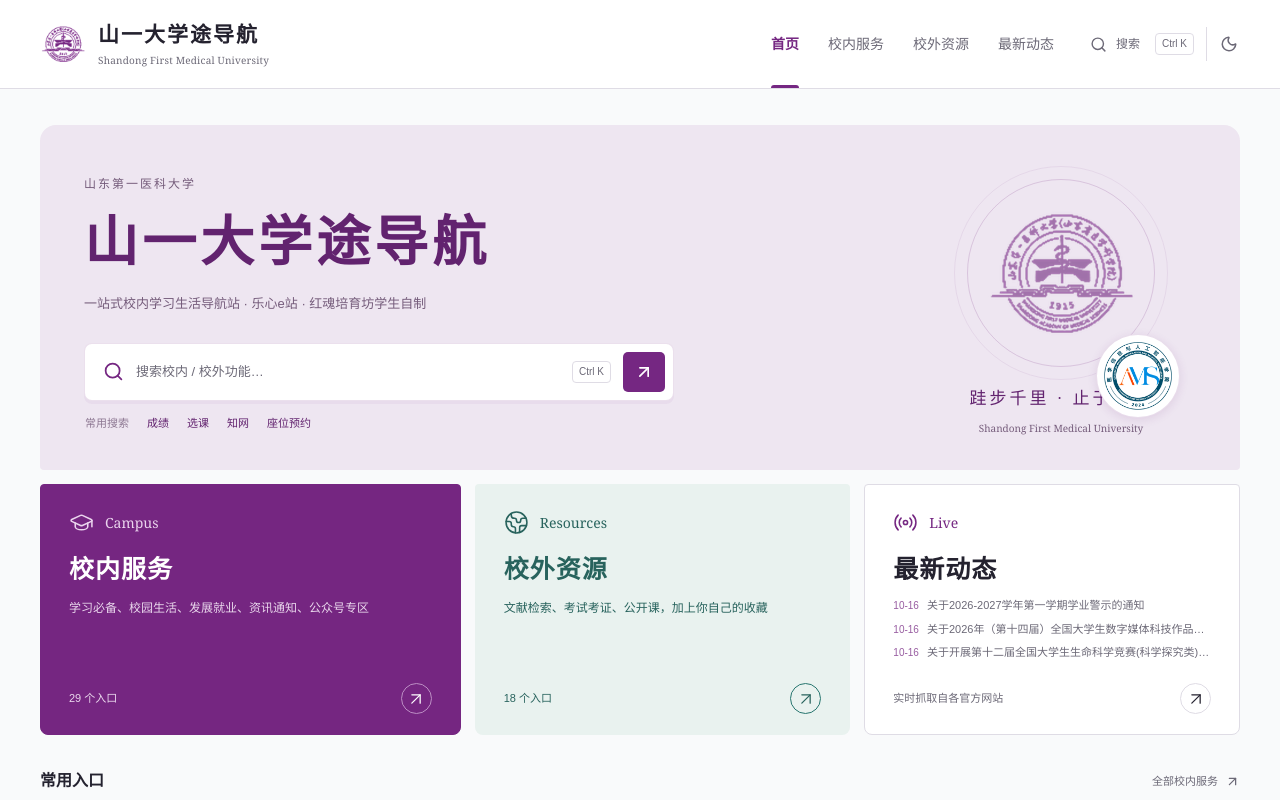
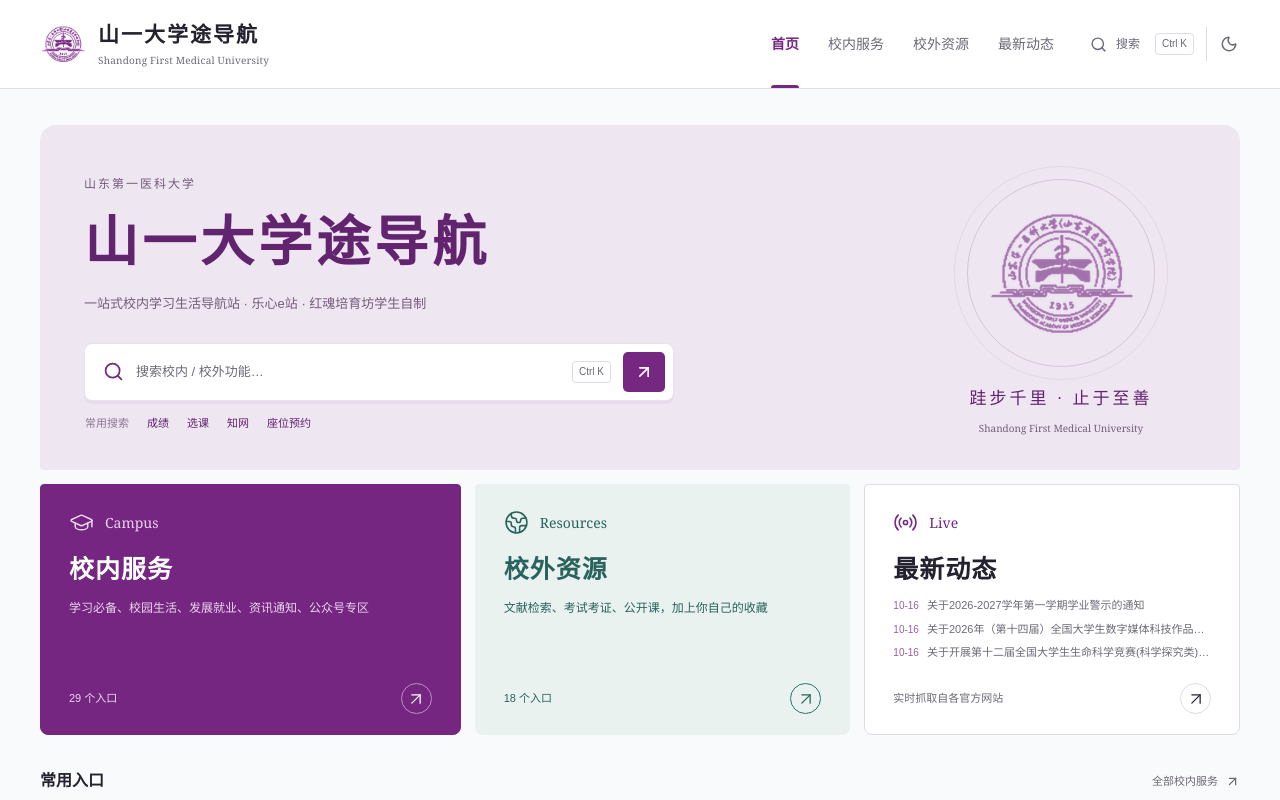
Before and after one commit to Tyh-257349/sdfmu-nav, a React (Vite) app: page / in a window 1280 px wide. Shown: the top 800 px of the page. Built offline with nearby package versions, Linux system fonts and the light colour scheme.

Commit message:
revert: 首页撤下院徽

```diff
--- a/src/index.css
+++ b/src/index.css
@@ -77,8 +77,6 @@
 .search-suggestions button { color: var(--hero-ink); text-underline-offset: 4px; }
 .search-suggestions button:hover { text-decoration: underline; }
 .university-imprint { text-align: center; color: var(--hero-ink); position: relative; padding: 14px 0 0; }
-.imprint-college { position: absolute; right: 6%; top: 62%; width: 84px; height: 84px; background: hsl(var(--card)); border: 1px solid hsl(var(--primary) / .15); border-radius: 50%; padding: 7px; box-shadow: 0 2px 10px hsl(var(--primary) / .12); }
-.imprint-college img { width: 100%; height: 100%; object-fit: contain; }
 .imprint-orbit { width: 188px; height: 188px; border: 1px solid hsl(var(--primary) / .18); border-radius: 50%; margin: 0 auto 19px; padding: 16px; outline: 1px solid hsl(var(--primary) / .08); outline-offset: 12px; }
 .imprint-orbit img { width: 100%; height: 100%; object-fit: contain; opacity: .6; mix-blend-mode: multiply; }
 .university-imprint p { font: 17px/1.5 var(--serif); letter-spacing: 3px; }
--- a/src/pages/Home.tsx
+++ b/src/pages/Home.tsx
@@ -4,7 +4,6 @@
 import LivePreviewCard from '@/components/LivePreviewCard'
 import { campusGroups, outsideGroups } from '@/data/links'
 import emblem from '@/assets/emblem_purple.png'
-import emblemCollege from '@/assets/emblem_college.png'
 
 const quickIds = ['portal', 'jwc', 'lib', 'mail', 'network', 'pay']
 const quickIcons = [GraduationCap, CalendarDays, LibraryBig, Mail, Network, WalletCards]
@@ -26,7 +25,7 @@
       <h1 id="home-title">山一大学途导航</h1>
       <p>一站式校内学习生活导航站 · 乐心e站 · 红魂培育坊学生自制</p>
       <div className="hero-search-area"><button className="hero-search" onClick={() => onOpenSearch()}><Search size={21} /><span>搜索校内 / 校外功能…</span><kbd>Ctrl K</kbd><span className="search-submit" aria-hidden="true"><ArrowUpRight size={20} /></span></button><div className="search-suggestions"><span>常用搜索</span>{['成绩', '选课', '知网', '座位预约'].map((query) => <button key={query} onClick={() => onOpenSearch(query)}>{query}</button>)}</div></div>
-    </div><div className="university-imprint" aria-label="校训：跬步千里 · 止于至善"><div className="imprint-orbit" aria-hidden="true"><img src={emblem} alt="" /></div><div className="imprint-college" aria-hidden="true"><img src={emblemCollege} alt="" title="医学信息与人工智能学院院徽" /></div><p>跬步千里 · 止于至善</p><span>Shandong First Medical University</span></div></section>
+    </div><div className="university-imprint" aria-label="校训：跬步千里 · 止于至善"><div className="imprint-orbit" aria-hidden="true"><img src={emblem} alt="" /></div><p>跬步千里 · 止于至善</p><span>Shandong First Medical University</span></div></section>
 
     <section className="primary-portals" aria-label="导航分类">
       <CategoryCard info={{ id: 'campus', title: '校内服务', subtitle: 'Campus', desc: '学习必备、校园生活、发展就业、资讯通知、公众号专区', count: campusCount }} to="/campus" />
--- a/vite.config.ts
+++ b/vite.config.ts
@@ -54,3 +54,5 @@
 // touch 1792384627
 
 // touch 1792405424
+
+// touch 1792405902
```
